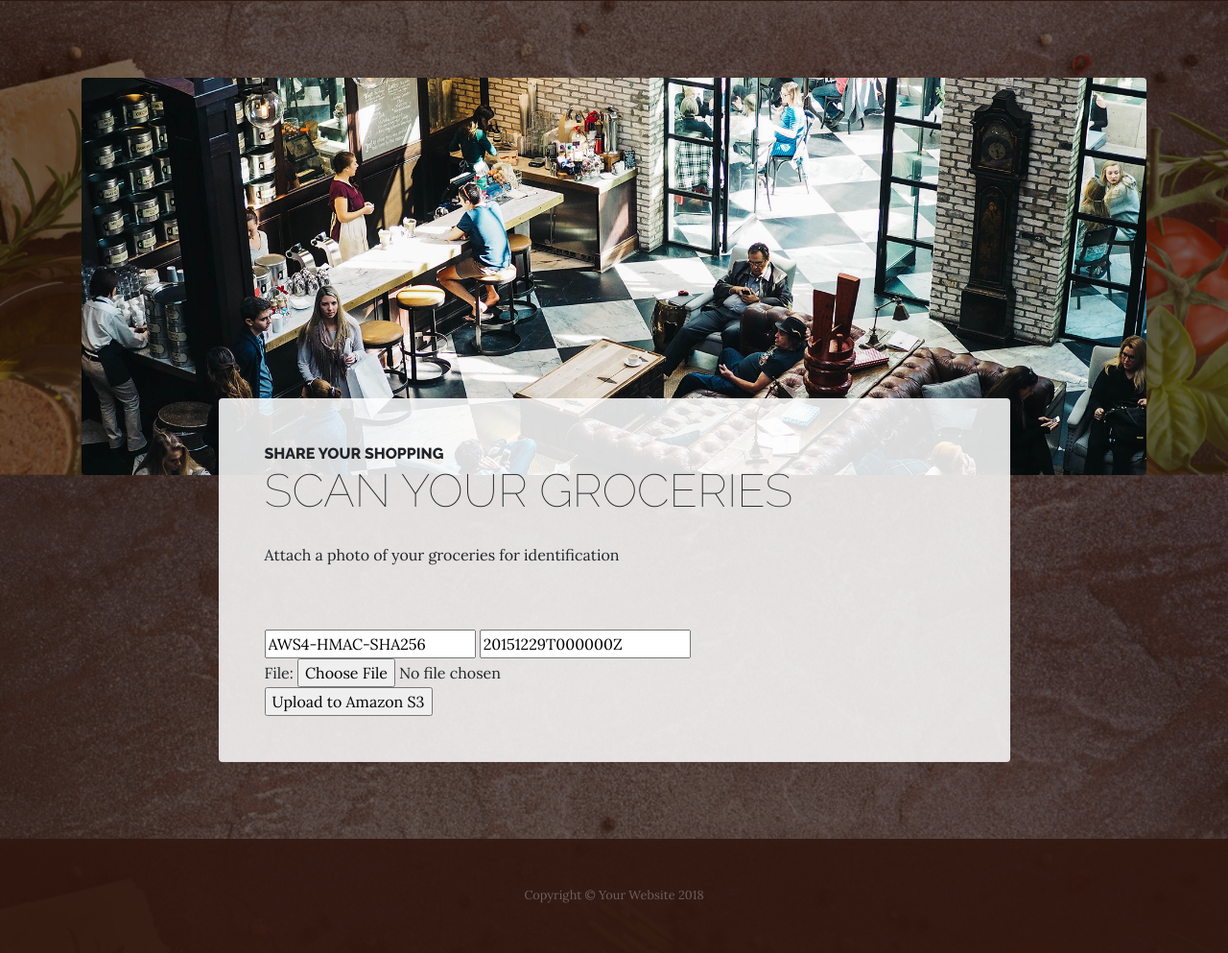
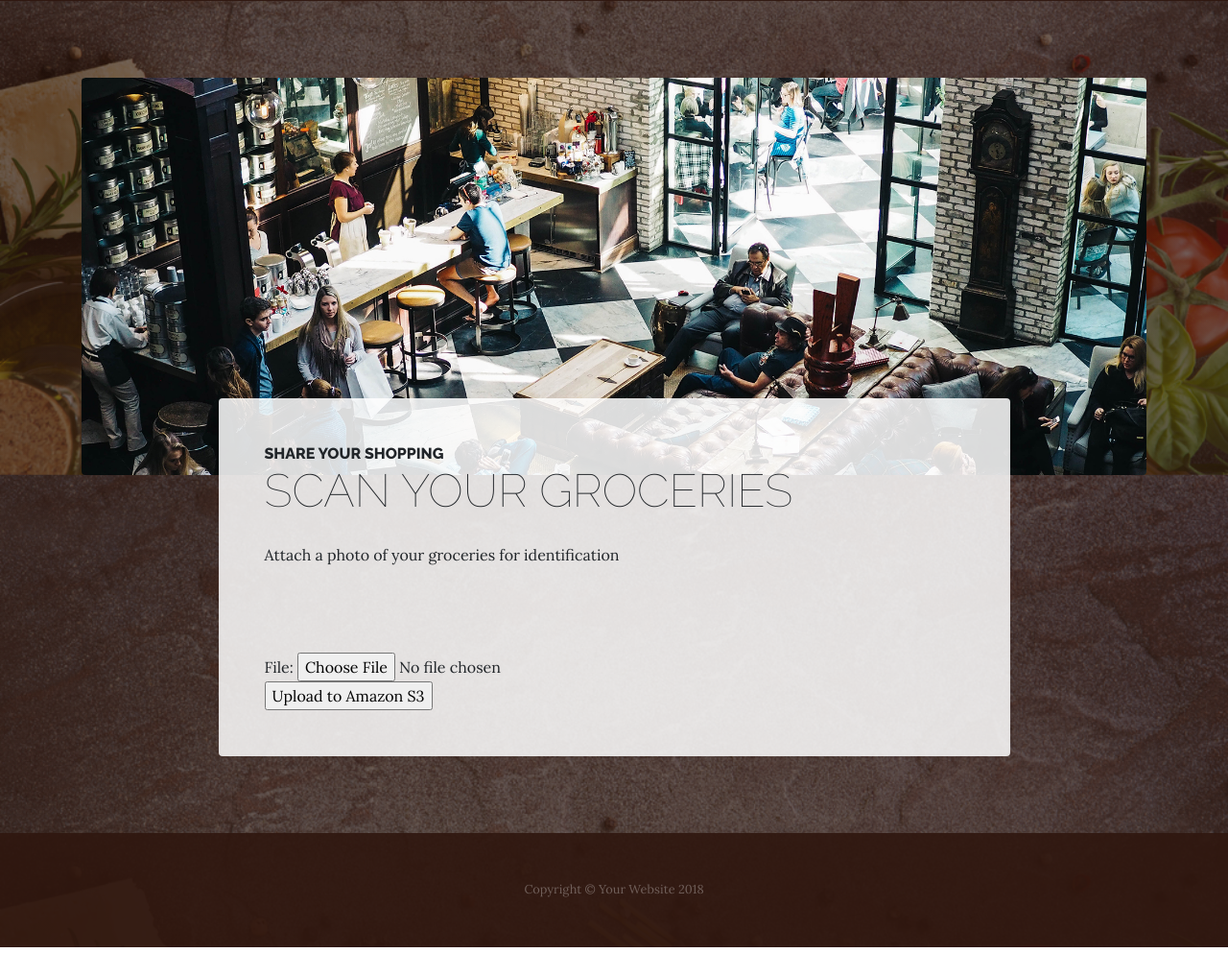
Before and after one commit to samantha-u/chexpiry, a website: page about.html in a window 1280 px wide. Shown: the part 359-1352 px from the top of the page at 96% size. Drawn offline with Linux system fonts and the light colour scheme.

Commit message:
amazony cont'd

```diff
--- a/about.html
+++ b/about.html
@@ -77,8 +77,8 @@
     <input type="hidden" name="x-amz-meta-uuid" value="14365123651274" />
     <input type="hidden" name="x-amz-server-side-encryption" value="AES256" />
     <input type="hidden"   name="X-Amz-Credential" value="AKIAIOSFODNN7EXAMPLE/20151229/us-east-1/s3/aws4_request" />
-    <input type="text"   name="X-Amz-Algorithm" value="AWS4-HMAC-SHA256" />
-    <input type="text"   name="X-Amz-Date" value="20151229T000000Z" />
+    <input type="hidden"   name="X-Amz-Algorithm" value="AWS4-HMAC-SHA256" />
+    <input type="hidden"   name="X-Amz-Date" value="20151229T000000Z" />
 
     <input type="hidden"  name="x-amz-meta-tag" value="" /><br />
     <input type="hidden" name="Policy" value='<Base64-encoded policy string>' />
```
